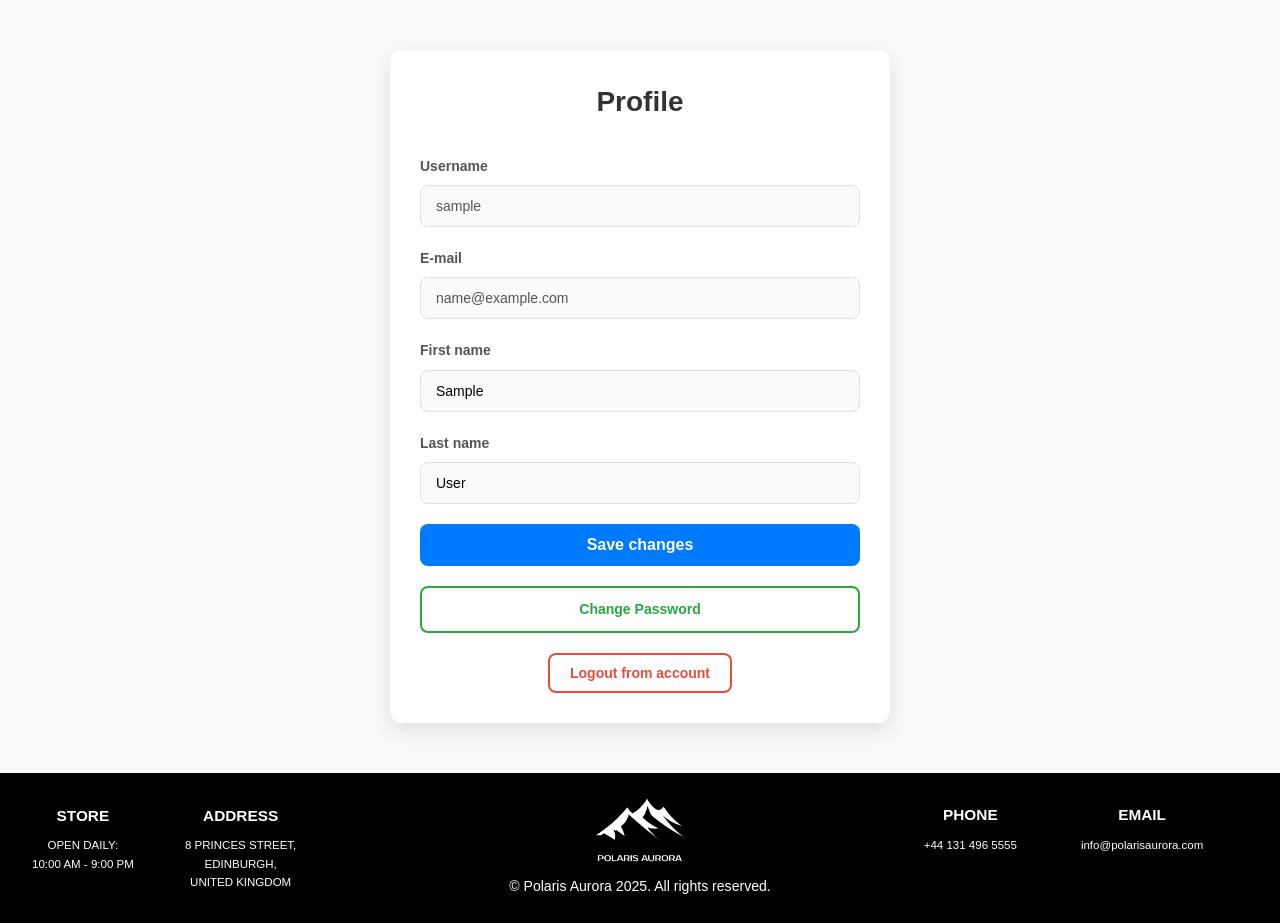
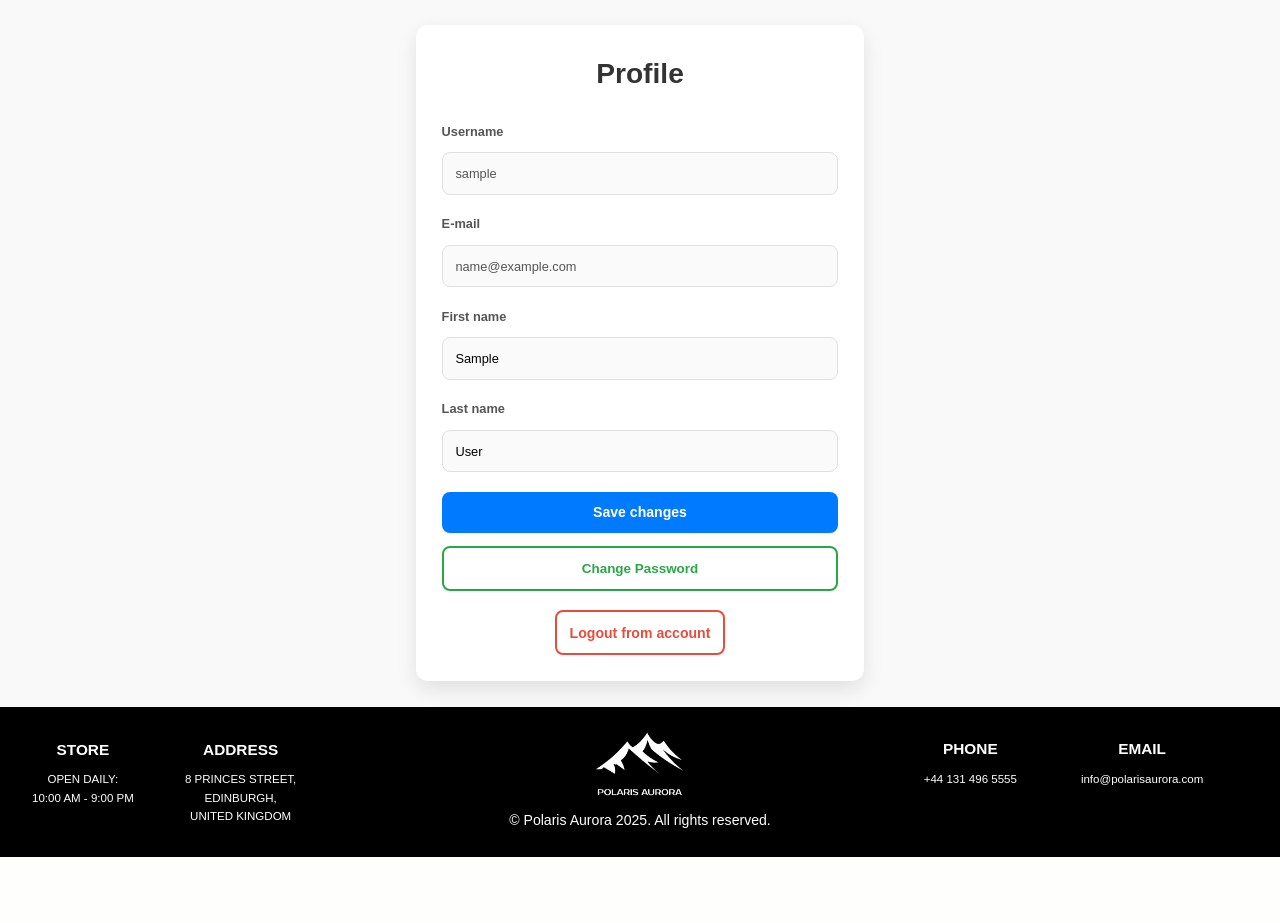
Before and after one commit to lystarblone/clothes_site, a Django app: page /users/profile/ in a window 1280 px wide. Shown: the part 77-1000 px from the top of the page. After the commit the page ends 934 px from the top, so only its background shows below. Run offline with Django 5.2, Linux system fonts and the light colour scheme; the visitor is signed in with stand-in values (Sample User, id 1).

Commit message:
Чето сделал, но очень много

```diff
--- a/main/static/main/css/collections.css
+++ b/main/static/main/css/collections.css
@@ -31,6 +31,10 @@
 
 /* Добавляем отступ над заголовком Collection Data */
 h1.gradient-text {
-    margin-top: 2rem; /* Устанавливаем верхний отступ */
+    margin-top: 2rem;
     font-size: 2.5vw;
+    background: linear-gradient(90deg, #063e69, #2f66b2);
+    -webkit-background-clip: text;
+    background-clip: text;
+    color: transparent;
 }
--- a/users/static/users/css/profile.css
+++ b/users/static/users/css/profile.css
@@ -1,8 +1,8 @@
 /* Общий контейнер */
 .profile-container {
-    max-width: 500px;
-    margin: 50px auto;
-    padding: 30px;
+    width: 35vw;
+    margin: 2vw auto;
+    padding: 2vw;
     background-color: #ffffff;
     border-radius: 12px;
     box-shadow: 0 8px 20px rgba(0, 0, 0, 0.1);
@@ -12,24 +12,24 @@
  /* Заголовок */
  .profile-title {
     text-align: center;
-    font-size: 28px;
+    font-size: 2.2vw;
     font-weight: 700;
     color: #333333;
-    margin-bottom: 30px;
+    margin-bottom: 2vw;
  }
 
  /* Группа полей формы */
  .form-group {
-    margin-bottom: 20px;
+    margin-bottom: 1.5vw;
  }
 
  /* Метки */
  .form-label {
     display: block;
-    font-size: 14px;
+    font-size: 1vw;
     font-weight: 600;
     color: #555555;
-    margin-bottom: 8px;
+    margin-bottom: 0.8vw;
  }
 
  /* Поля ввода */
@@ -37,10 +37,10 @@ input[type="text"],
  input[type="email"],
  input[type="password"] {
     width: 100%;
-    padding: 12px 15px;
+    padding: 1vw;
     border: 1px solid #e0e0e0;
     border-radius: 8px;
-    font-size: 14px;
+    font-size: 1vw;
     transition: border-color 0.3s ease, box-shadow 0.3s ease;
     background-color: #fafafa;
  }
@@ -55,7 +55,7 @@ input[type="password"]:focus {
 
  /* Сообщения об ошибках */
  .form-error {
-    font-size: 12px;
+    font-size: 1vw;
     color: #e74c3c;
     margin-top: 5px;
  }
@@ -64,10 +64,10 @@ input[type="password"]:focus {
  .save-button {
     display: block;
     width: 100%;
-    padding: 12px;
+    padding: 1vw;
     background-color: #007bff;
     color: white;
-    font-size: 16px;
+    font-size: 1.1vw;
     font-weight: 600;
     border: none;
     border-radius: 8px;
@@ -81,15 +81,15 @@ input[type="password"]:focus {
 
  /* Форма выхода */
  .logout-form {
-    margin-top: 20px;
+    margin-top: 1.5vw;
     text-align: center;
  }
 
  .logout-button {
-    padding: 10px 20px;
+    padding: 1vw;
     background-color: transparent;
     color: #e74c3c;
-    font-size: 14px;
+    font-size: 1.1vw;
     font-weight: 600;
     border: 2px solid #e74c3c;
     border-radius: 8px;
@@ -106,22 +106,22 @@ input[type="password"]:focus {
  .change-password-button {
     display: inline-block;
     width: 100%;
-    padding: 10px 20px;
-    margin-top: 20px; /* Отступ сверху */
+    padding: 0.75vw;
+    margin-top: 1vw;
     background-color: transparent;
-    color: #28a745; /* Зелёный цвет */
-    font-size: 14px;
+    color: #28a745;
+    font-size: 1.05vw;
     font-weight: 600;
     text-align: center;
     text-decoration: none;
-    border: 2px solid #28a745; /* Зелёная рамка */
+    border: 2px solid #28a745;
     border-radius: 8px;
     cursor: pointer;
     transition: background-color 0.3s ease, color 0.3s ease;
  }
 
  .change-password-button:hover {
-    background-color: #28a745; /* Темно-зелёный при наведении */
+    background-color: #28a745;
     color: white;
  }
 
@@ -129,11 +129,11 @@ input[type="password"]:focus {
  .forgot-password-button {
     display: inline-block;
     width: 100%;
-    padding: 10px;
-    margin-top: 15px;
+    padding: 0.8vw;
+    margin-top: 1vw;
     background-color: transparent;
     color: #007bff;
-    font-size: 14px;
+    font-size: 1vw;
     font-weight: 600;
     text-align: center;
     text-decoration: none;
@@ -146,3 +146,13 @@ input[type="password"]:focus {
  .forgot-password-button:hover {
     background-color: #e6f2ff;
  }
+
+ .messages {
+    margin-bottom: 1.5vw;
+ }
+
+ .messages .error {
+    font-size: 1vw;
+    color: #e74c3c;
+    text-align: center;
+ }
--- a/users/templates/users/password_reset_complete.html
+++ b/users/templates/users/password_reset_complete.html
@@ -9,6 +9,5 @@
 <div class="profile-container">
     <h1 class="profile-title">Password Reset Successful</h1>
     <p>Your password has been successfully reset.</p>
-    <a href="{% url 'users:login' %}" class="save-button">Login</a>
 </div>
 {% endblock %}
--- a/users/views.py
+++ b/users/views.py
@@ -1,12 +1,13 @@
-from django.urls import reverse, reverse_lazy
+from django.urls import reverse_lazy
+from django import forms
+from django.contrib.auth.views import LoginView, PasswordChangeView, PasswordResetView
+from django.views.generic import CreateView, UpdateView
+from django.contrib.auth.mixins import LoginRequiredMixin
+from django.contrib.auth import get_user_model
 from .forms import LoginUserForm, ProfileUserForm, RegisterUserForm, UserPasswordChangeForm
-from django.contrib.auth.views import LoginView, PasswordChangeView
-from django.views.generic import CreateView
-from django.contrib.auth.mixins import LoginRequiredMixin
-from django.views.generic import UpdateView
-from django.contrib.auth import get_user_model
-from django.contrib.auth.views import PasswordResetView
+from django.contrib.auth.forms import PasswordResetForm as BasePasswordResetForm
 
+User = get_user_model()
 
 class LoginUser(LoginView):
     form_class = LoginUserForm
@@ -25,34 +26,32 @@ class RegisterUser(CreateView):
         return reverse_lazy("users:login")
 
 class ProfileUser(LoginRequiredMixin, UpdateView):
-    model = get_user_model()
+    model = User
     form_class = ProfileUserForm
     template_name = 'users/profile.html'
     extra_context = {"title": "Profile"}
 
-
     def get_success_url(self):
         return reverse_lazy("users:profile")
 
-    def get_object(self, queryset = None):
+    def get_object(self, queryset=None):
         return self.request.user
 
 class UserPasswordChange(PasswordChangeView):
     form_class = UserPasswordChangeForm
-    success_url = reverse_lazy("change_password_done")
+    success_url = reverse_lazy("users:profile")
     template_name = "users/change_pass.html"
-    success_url = reverse_lazy("users:profile")
+
+class PasswordResetForm(BasePasswordResetForm):
+    def clean_email(self):
+        email = self.cleaned_data['email']
+        if not User.objects.filter(email=email).exists():
+            raise forms.ValidationError("This email is not registered.")
+        return email
 
 class CustomPasswordResetView(PasswordResetView):
+    form_class = PasswordResetForm
+    template_name = 'users/password_reset.html'
     email_template_name = 'users/password_reset_email.txt'
     html_email_template_name = 'users/password_reset_email.html'
-
-    def send_mail(self, subject_template_name, email_template_name, context, from_email, to_email, html_email_template_name=None):
-        super().send_mail(
-            subject_template_name=subject_template_name,
-            email_template_name=email_template_name,
-            context=context,
-            from_email=from_email,
-            to_email=to_email,
-            html_email_template_name=html_email_template_name,
-        )
+    success_url = reverse_lazy('password_reset_done')
```
Also changed, not shown: cart/templates/cart/cart_tags.py (added, +7 -0 lines), clothes_shop/settings.py (+61 -60 lines), users/static/users/css/auth.css (+31 -28 lines). Lines whose indentation alone changed are shown as unchanged.
